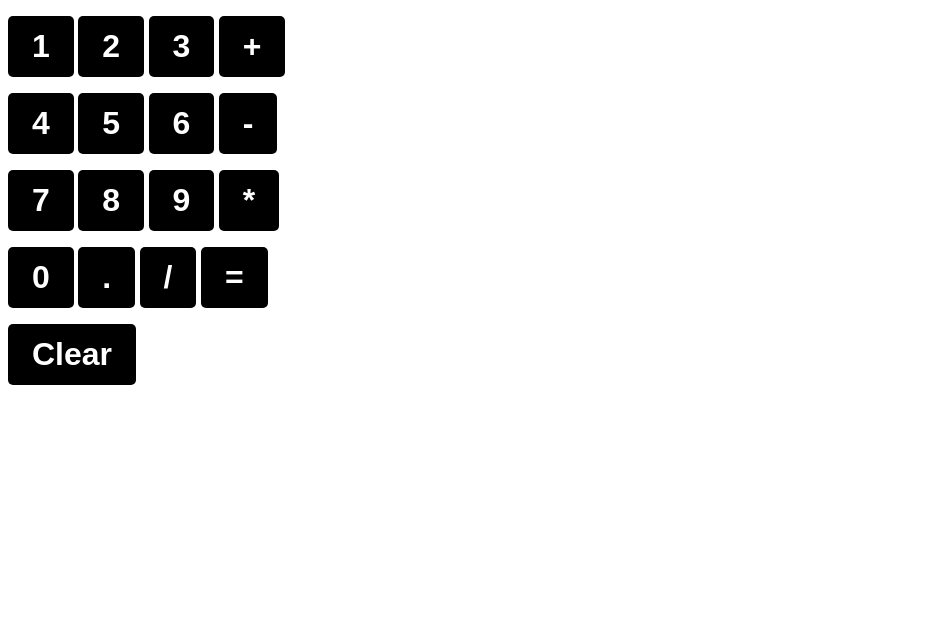
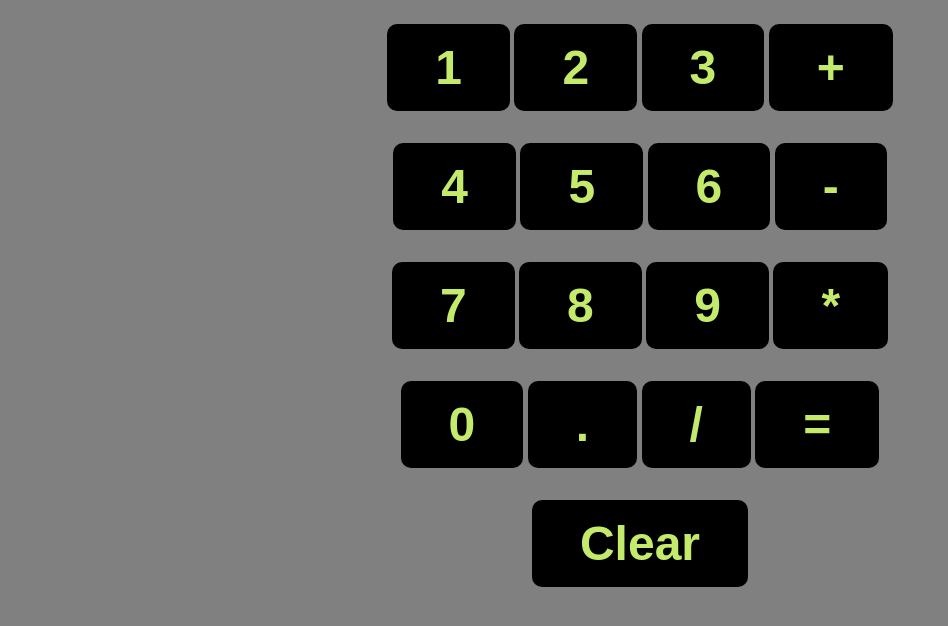
Before and after one commit to Shifard/Simple_Calculator, a plain HTML site: page calculator.html in a window 1280 px wide. Shown: the whole page, without its empty margins (0-948 px from the left). Drawn offline with Linux system fonts and the light colour scheme.

Commit message:
Update design.css

```diff
--- a/design.css
+++ b/design.css
@@ -1,13 +1,20 @@
 body {
     font-family: Arial;
+    background-color: gray;
 }
 button {
     background-color: black;
-    color: white;
+    color: rgb(196, 234, 108);
     border: none;
-    padding: 0.75rem 1.5rem;
-    border-radius: 5px;
-    font-size: 2rem;
+    padding: 1rem 3rem;
+    border-radius: 10px;
+    font-size: 3rem;
     font-weight: 600;
     cursor: pointer;
 }
+.container {
+    display: flex;
+    flex-direction: column;
+    align-items: center;
+    justify-content: center;
+}
```
